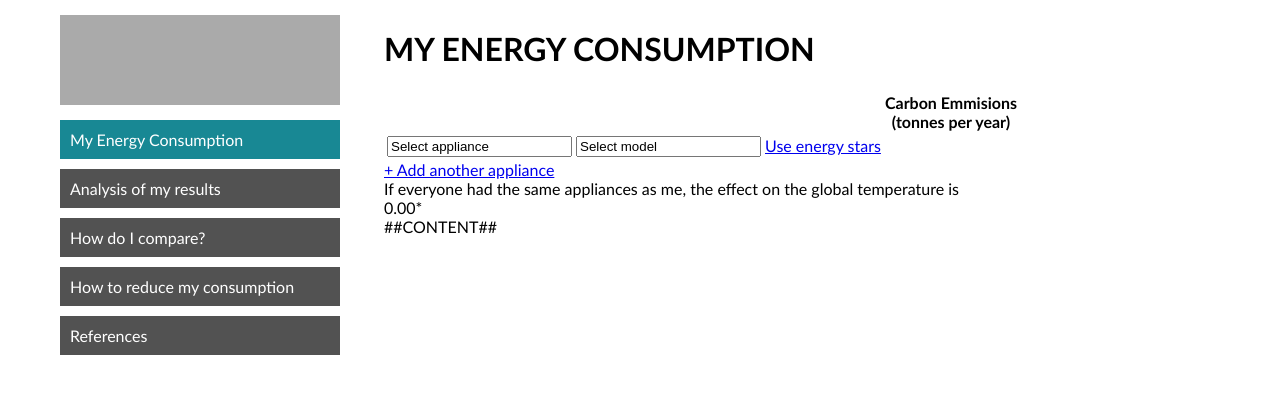
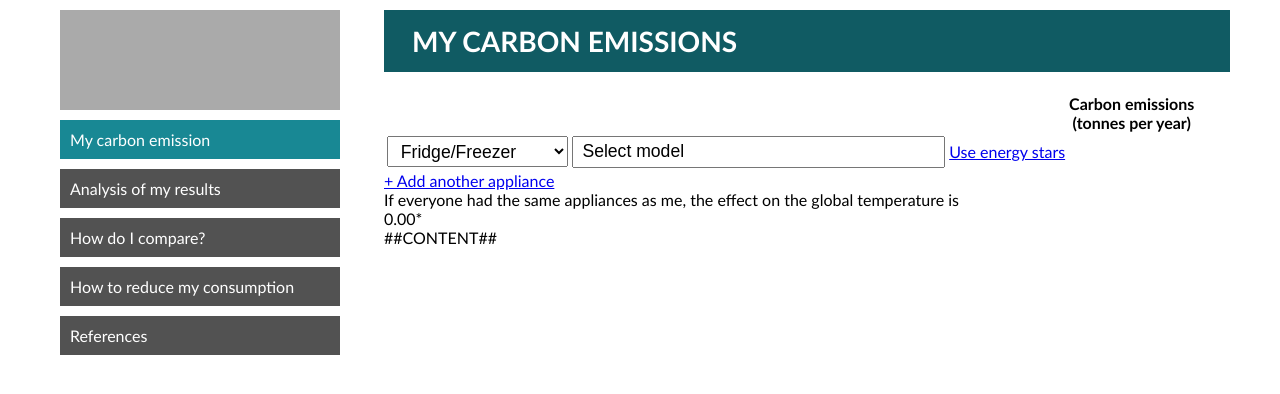
Before and after one commit to BigDataBigDreams/BigDataDirectory, a PHP site: page / in a window 1280 px wide. Shown: the top 394 px of the page. Run offline with PHP 8.4, Linux system fonts and the light colour scheme.

Commit message:
gui progress

```diff
--- a/css/layout.css
+++ b/css/layout.css
@@ -1,4 +1,13 @@
 /*Layout*/
+input, select {
+	padding: 0.2em 0.5em;
+	font-size: 1.1em;
+}
+
+.my-appliances input {
+	width: 20em;
+}
+
 .navbox-wrap{
 	position: absolute;
 	width: 30%;
@@ -15,6 +24,7 @@
 	right: 2px;
 	top: 0px;
 	bottom: 0px;
+	margin: 0px 8px;
 }
 
 .navbox, .main-logo-wrap {
@@ -45,19 +55,40 @@
 	min-width: 400px;
 }
 
-.banner {
-	font-size: 1.25em;
-	height: 100px;
+.appliance-table th {
+	word-wrap: none;
+}
+
+.header {
+	padding-left: 1em;
+	font-size: 1.75em;
+	margin-top: 2px;
+	padding: 0.5em 1em;
+}
+
+.result-box {
+	margin: 0.1em;
+	position: relative;
+}
+
+.result-box h2 {
+	width: 100%;
+	text-align: center;
 }
 
 /*style*/
+
 body {
-		font-family: "Calibri (body)", "Calibri", "sans-serif";
+	font-family: "Calibri (body)", "Calibri", "sans-serif";
 }
 
 .logo {
 	background-color: #AAAAAA;
-	margin: 5px 8px;
+}
+
+.header {
+	color: white;
+	background-color: rgb(16,91,99);
 }
 
 .navbox li {
@@ -68,3 +99,11 @@ body {
 .navbox .active, .navbox .active:hover {
 	background-color: rgb(24,136,148);
 }
+
+.navbox li:hover {
+	background-color: #1EA9B8;
+}
+
+.result-box h2 {
+	background-color: rgb(140,140,140);
+}
--- a/index.html
+++ b/index.html
@@ -14,7 +14,7 @@
 				</div>
 			</div>
 			<ul class="navbox">
-				<li class="active">My Energy Consumption</li>
+				<li class="active">My carbon emission</li>
 				<li>Analysis of my results</li>
 				<li>How do I compare?</li>
 				<li>How to reduce my consumption</li>
@@ -23,17 +23,26 @@
 		</div>
 		<div class="content-wrap">
 			<div class="content">
-				<h1 class="header">MY ENERGY CONSUMPTION</h1>
-				<div class="myAppliances">
-					<table class="applianceTable">
+				<h1 class="header">MY CARBON EMISSIONS</h1>
+				<div class="my-appliances">
+					<table class="appliance-table">
 						<tr>
 							<th></th>
 							<th></th>
 							<th></th>
-							<th>Carbon Emmisions<br />(tonnes per year)</th>
+							<th>Carbon emissions<br />(tonnes per year)</th>
 						</tr>
 						<tr>
-							<td><input type="text" value="Select appliance"></input></td>
+							<td>
+								<select id="applianceType">
+									<option value="fridgefreezer">Fridge/Freezer</option>
+									<option value="airconditioner">Airconditioner</option>
+									<option value="clothesdryer">Clothes dryer</option>
+									<option value="computormonitors">Computor monitor</option>
+									<option value="dishwashers">Dishwasher</option>
+									<option value="television">Television</option>
+								</select>
+							</td>
 							<td><input type="text" value="Select model"></input></td>
 							<td><a href="javascript:void(0);">Use energy stars</a></td>
 							<td></td>
```
